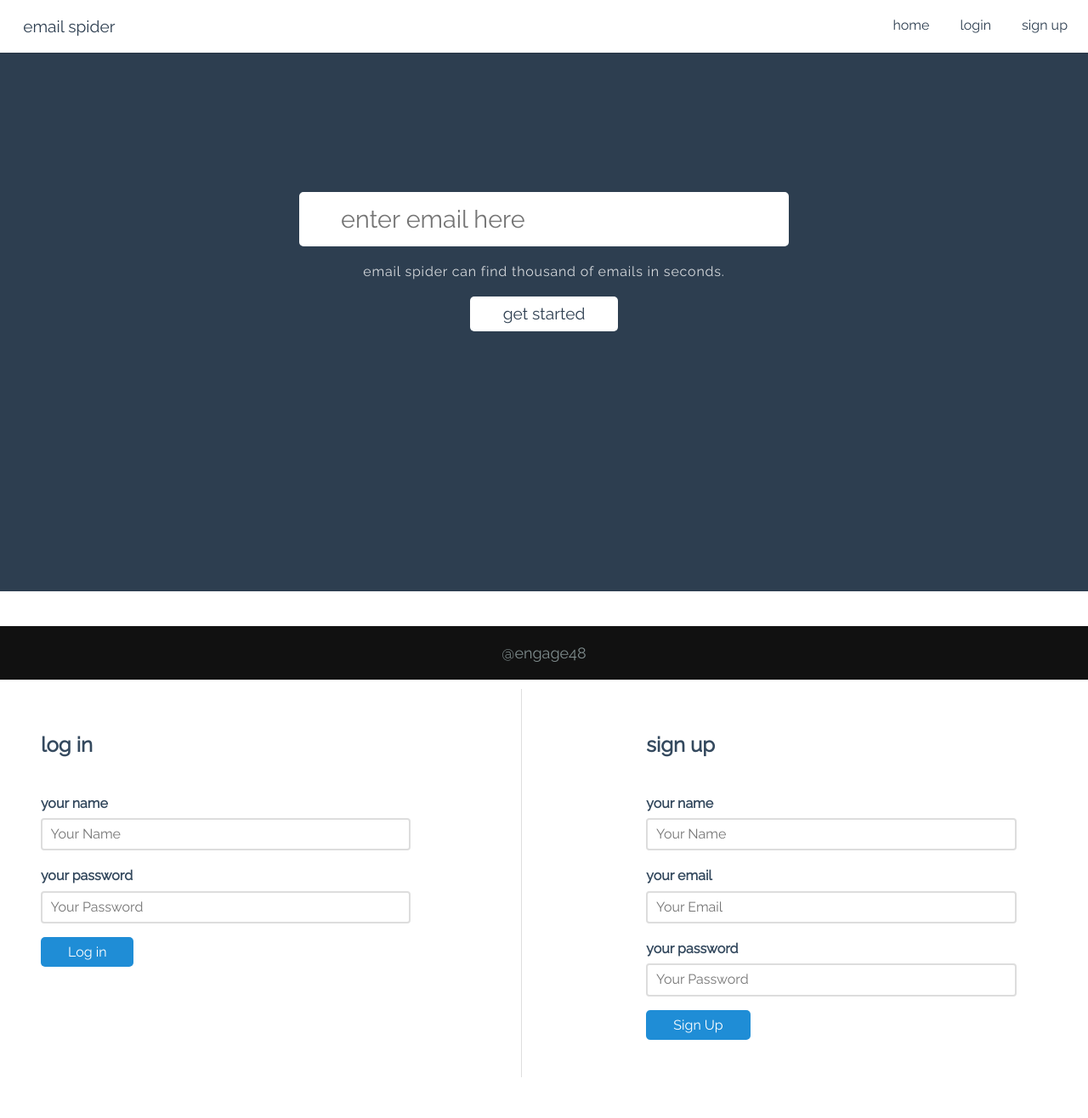
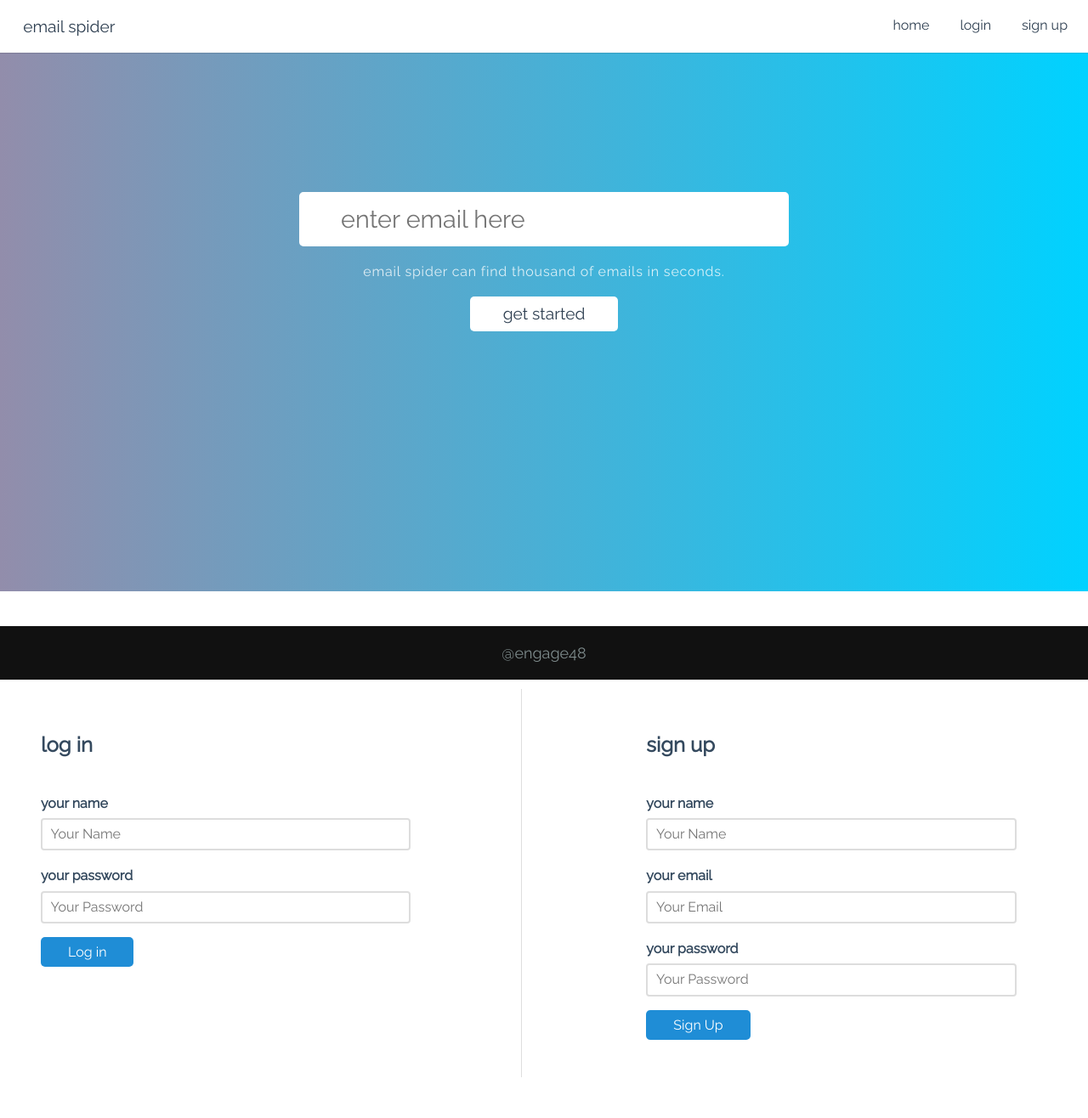
Before and after one commit to vipul-rao/emailtest, a Flask app: page / in a window 1280 px wide. Shown: the whole page at 85% size. Run offline with Flask 2, Linux system fonts and the light colour scheme; some libraries are stand-ins or nearby versions.

Commit message:
background

```diff
--- a/web_app/static/script1.js
+++ b/web_app/static/script2.js
@@ -3,9 +3,16 @@ $(document).ready(function(){
   $(window).scroll(function(){
   	var scroll = $(window).scrollTop();
 	  if (scroll > 30) {
-          $(".home-menu").css("background" , "#2d3e50");
+          $(".home-menu").css("background" , "##00d2ff");
+          $(".home-menu").css("background" , "-webkit-linear-gradient(to right, #928DAB, #00d2ff)");
+          $(".home-menu").css("background" , "linear-gradient(to right, #928DAB, #00d2ff)");
+
+
           $(".home-menu").css("color","#fff");
           $(".home-menu a").css("color","#fff");
+
+
+
 
 	  }
 
@@ -18,5 +25,6 @@ $(document).ready(function(){
   })
 
     $("#nav").localScroll({duration:800});
+    $("#search-btn").scrollTo("#login",800);
 
 })
--- a/web_app/static/style.css
+++ b/web_app/static/style2.css
@@ -137,7 +137,14 @@ a.pure-button-primary {
  */
 
 .splash-container {
-    background:  #2d3e50;
+
+
+        background: #00d2ff;  /* fallback for old browsers */
+background: -webkit-linear-gradient(to right, #928DAB, #00d2ff);  /* Chrome 10-25, Safari 5.1-6 */
+background: linear-gradient(to right, #928DAB, #00d2ff); /* W3C, IE 10+/ Edge, Firefox 16+, Chrome 26+, Opera 12+, Safari 7+ */
+
+
+
     z-index: 1;
     overflow: hidden;
     /* The following styles are required for the "scroll-over" effect */
--- a/web_app/templates/index.html
+++ b/web_app/templates/index.html
@@ -27,10 +27,10 @@
             <link rel="stylesheet" href="{{url_for('static', filename='style-old.css')}}">
         <![endif]-->
         <!--[if gt IE 8]><!-->
-            <link rel="stylesheet" href="{{url_for('static', filename='style.css')}}">
+            <link rel="stylesheet" href="{{url_for('static', filename='style2.css')}}">
         <!--<![endif]-->
 
-    <script type="text/javascript" src="{{url_for('static', filename='script1.js')}}"></script>
+    <script type="text/javascript" src="{{url_for('static', filename='script2.js')}}"></script>
 </head>
 <body>
 
```
